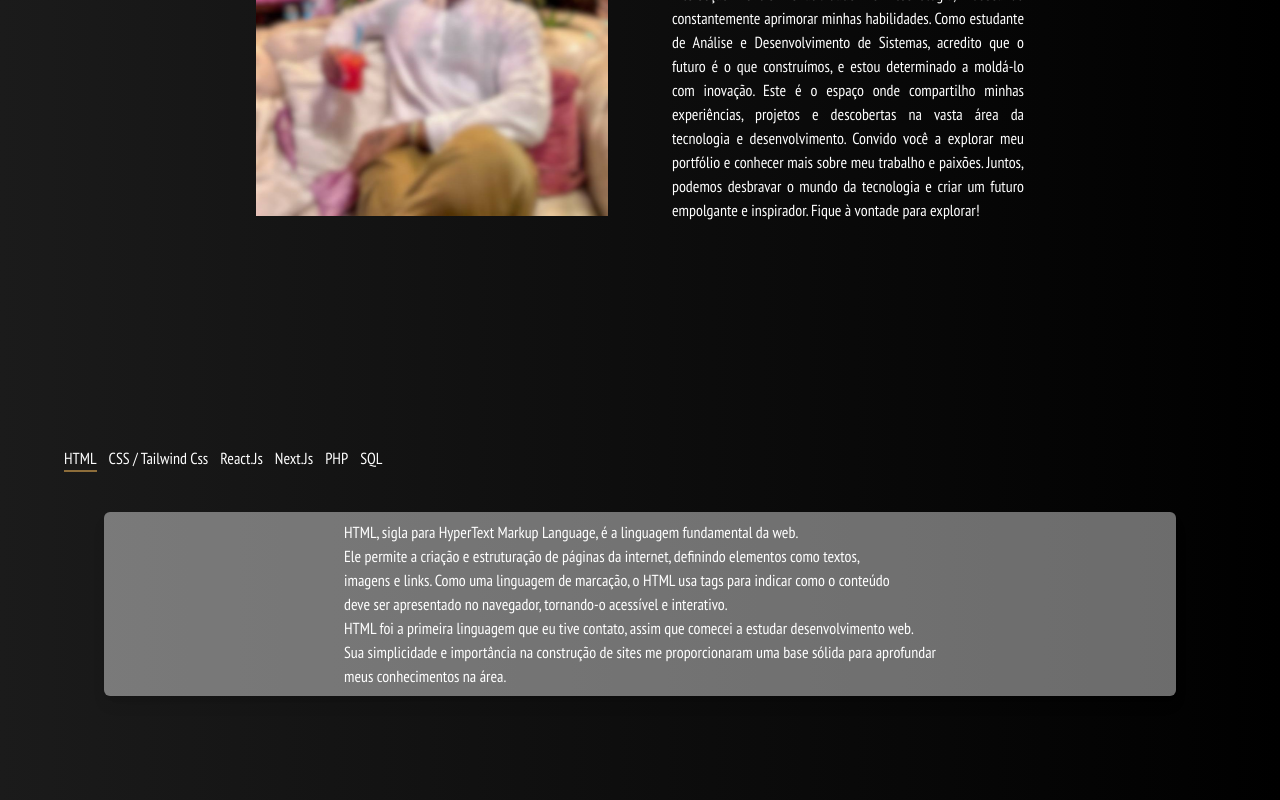
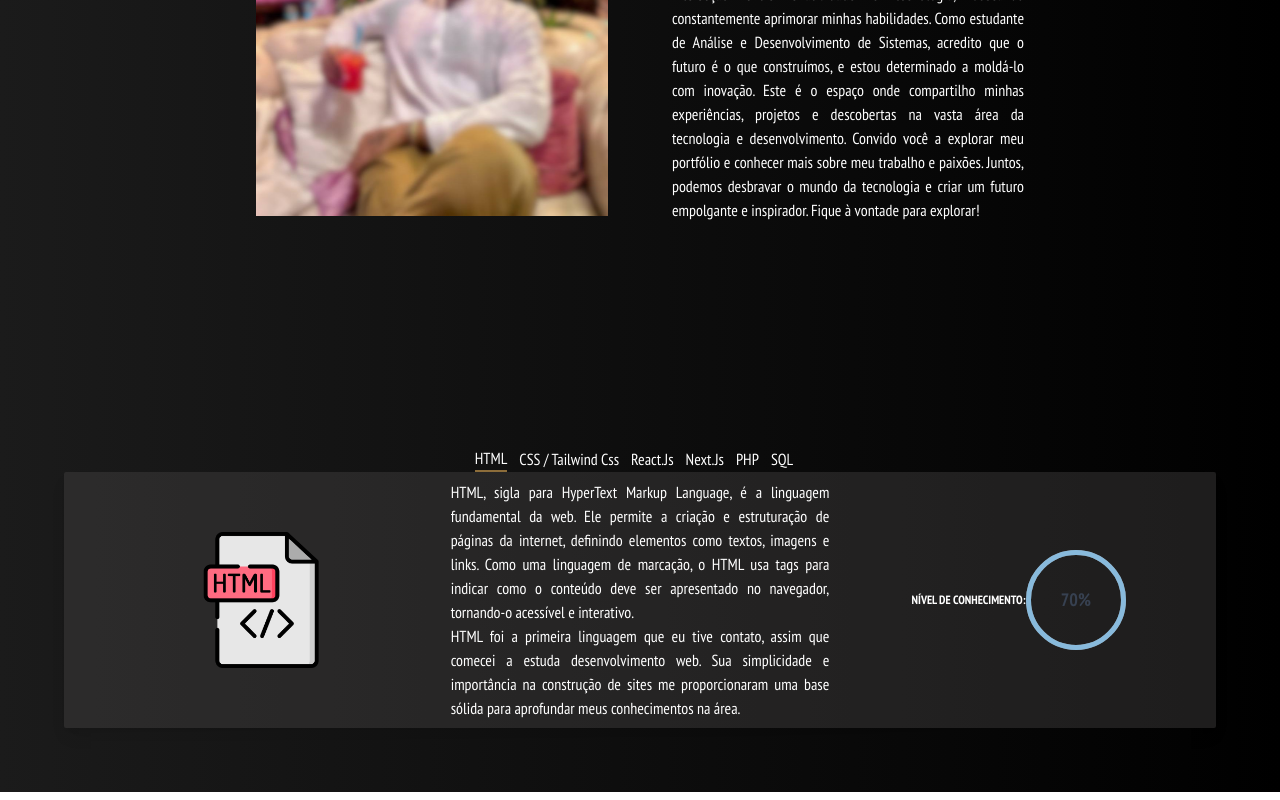
Before and after one commit to VictorLopesz/Portf-lio, a Next.js app: page / in a window 1280 px wide. Shown: the part 954-1754 px from the top of the page. Built offline with nearby package versions, Linux system fonts and the light colour scheme.

Commit message:
adicionado componente circulo de conhecimento

```diff
--- a/package.json
+++ b/package.json
@@ -15,6 +15,7 @@
     "react-icons": "^4.11.0",
     "react-responsive": "^9.0.2",
     "react-scroll": "^1.9.0",
+    "react-spring": "^9.7.3",
     "react-type-animation": "^3.2.0"
   },
   "devDependencies": {
--- a/src/components/Navbar/index.tsx
+++ b/src/components/Navbar/index.tsx
@@ -75,12 +75,12 @@ const Navbar = () => {
                             spy={true}
                             offset={50}
                         >
-                            <li className="pb-2 text-white  p-2 uppercase py-2
+                            <li className="text-white  p-2 uppercase py-2
                             md:px-6 text-center
-                            text-bold
-                            hover:text-[#f2bc65] active:text-[#382b18]  hover:bg-[#58585880] active:bg-[#cacad26c]
-                            active:text-[#bebdc9e1]
-                            transition duration-500 ease-in-out">Skills</li>
+                             text-bold cursor-pointer
+                             hover:text-[#f2bc65] active:text-[#382b18]  hover:bg-[#58585880] active:bg-[#cacad26c]
+                             active:text-[#bebdc9e1]
+                             transition duration-500 ease-in-out">Skills</li>
                         </Link>
                         <a href="/">
                             <li className="pb-2 text-white  p-2 uppercase py-2
--- a/src/components/Skills/index.tsx
+++ b/src/components/Skills/index.tsx
@@ -1,6 +1,8 @@
 'use client'
 import React, { useState, useTransition } from 'react';
 import TabButton from '../TabButton';
+import html from '../../../public/assets/html.png';
+import KnowledgeCircle from '../knowledgeCircle';
 
 
 const DATA_SKILLS = [
@@ -8,18 +10,29 @@ const DATA_SKILLS = [
     title: "HTML",
     id: "HTML",
     content:
-      <ul className="mt-10 text-justify flex items-center justify-center bg-[#ffffff6b] p-2 m-10 rounded-md shadow-lg">
-        <li>
-          <p>HTML, sigla para HyperText Markup Language, é a linguagem fundamental da web.</p>
-          <p>Ele permite a criação e estruturação de páginas da internet, definindo elementos como textos,</p>
-          <p>imagens e links. Como uma linguagem de marcação, o HTML usa tags para indicar como o conteúdo</p>
-          <p>deve ser apresentado no navegador, tornando-o acessível e interativo.</p>
-
-          <p>HTML foi a primeira linguagem que eu tive contato, assim que comecei a estudar desenvolvimento web.</p>
-          <p>Sua simplicidade e importância na construção de sites me proporcionaram uma base sólida para aprofundar</p>
-          <p>meus conhecimentos na área.</p>
-        </li>
-      </ul>
+      <div className="flex items-center justify-center w-full bg-[#4744446b] rounded-sm ">
+        <div className=" p-2 shadow-lg justify-center items-center grid grid-cols-1 lg:grid-cols-3">
+          <div className="justify-center items-center flex">
+            <img src={html.src} alt="HTML" className="w-40 p-3"/>
+          </div>
+          <div className="text-justify">
+            <p>HTML, sigla para HyperText Markup Language, é a linguagem fundamental da web.
+              Ele permite a criação e estruturação de páginas da internet, definindo elementos como textos,
+              imagens e links. Como uma linguagem de marcação, o HTML usa tags para indicar como o conteúdo
+              deve ser apresentado no navegador, tornando-o acessível e interativo.
+              <br />
+              HTML foi a primeira linguagem que eu tive contato, assim que comecei a estuda desenvolvimento web.
+              Sua simplicidade e importância na construção de sites me proporcionaram uma base sólida para aprofundar
+              meus conhecimentos na área.</p>
+          </div>
+          <div className="justify-center items-center flex p-3">
+            <span className="text-xs font-semibold uppercase text-[#fff]">
+              nível de conhecimento:
+            </span>
+            <KnowledgeCircle level={70}/>
+          </div>
+        </div>
+      </div>
   },
   {
 
@@ -50,7 +63,7 @@ export default function Skills() {
     <>
       <div id="skills" className="items-center justify-center text-white py-8 px-4 xl:gap-5 sm:py-16 xl:px-16 font-sansnarrow">
 
-        <div className="mt-8">
+        <div className="mt-8 flex justify-center items-center">
           <TabButton
             selectTab={() => handleTabChange("HTML")}
             active={tab === "HTML"}
--- /dev/null
+++ b/src/components/knowledgeCircle/index.tsx
@@ -0,0 +1,52 @@
+'use client'
+import React from 'react';
+
+import { useSpring, animated } from 'react-spring';
+
+const KnowledgeCircle = ({ level }:any) => {
+  const circleRadius = 50;
+  const strokeWidth = 5;
+  const circumference = 2 * Math.PI * circleRadius;
+  const offset = ((100 - level) / 100) * circumference;
+
+  const colorSpring = useSpring({
+    from: { strokeDashoffset: circumference, stroke: '#3498db' },
+    to: async (next) => {
+      await next({ strokeDashoffset: 0 });
+      await next({ stroke: '#3498db80' }); // Adicionando transparência
+    },
+    reset: true,
+  });
+
+  return (
+    <div className="relative">
+      <svg width={circleRadius * 2} height={circleRadius * 2} className="knowledge-circle">
+        <circle
+          cx={circleRadius}
+          cy={circleRadius}
+          r={circleRadius - strokeWidth / 2}
+          fill="none"
+          stroke="#ddd"
+          strokeWidth={strokeWidth}
+        />
+
+        <animated.circle
+          cx={circleRadius}
+          cy={circleRadius}
+          r={circleRadius - strokeWidth / 2}
+          fill="none"
+          stroke={colorSpring.stroke}
+          strokeWidth={strokeWidth}
+          strokeDasharray={circumference}
+          strokeDashoffset={colorSpring.strokeDashoffset}
+        />
+      </svg>
+
+      <div className="absolute top-1/2 left-1/2 transform -translate-x-1/2 -translate-y-1/2 text-lg font-bold text-gray-700">
+        {level}%
+      </div>
+    </div>
+  );
+};
+
+export default KnowledgeCircle;
```
Also changed, not shown: public/assets/html.png (added), 1 other file (tests, documents, lock files or other folders).
